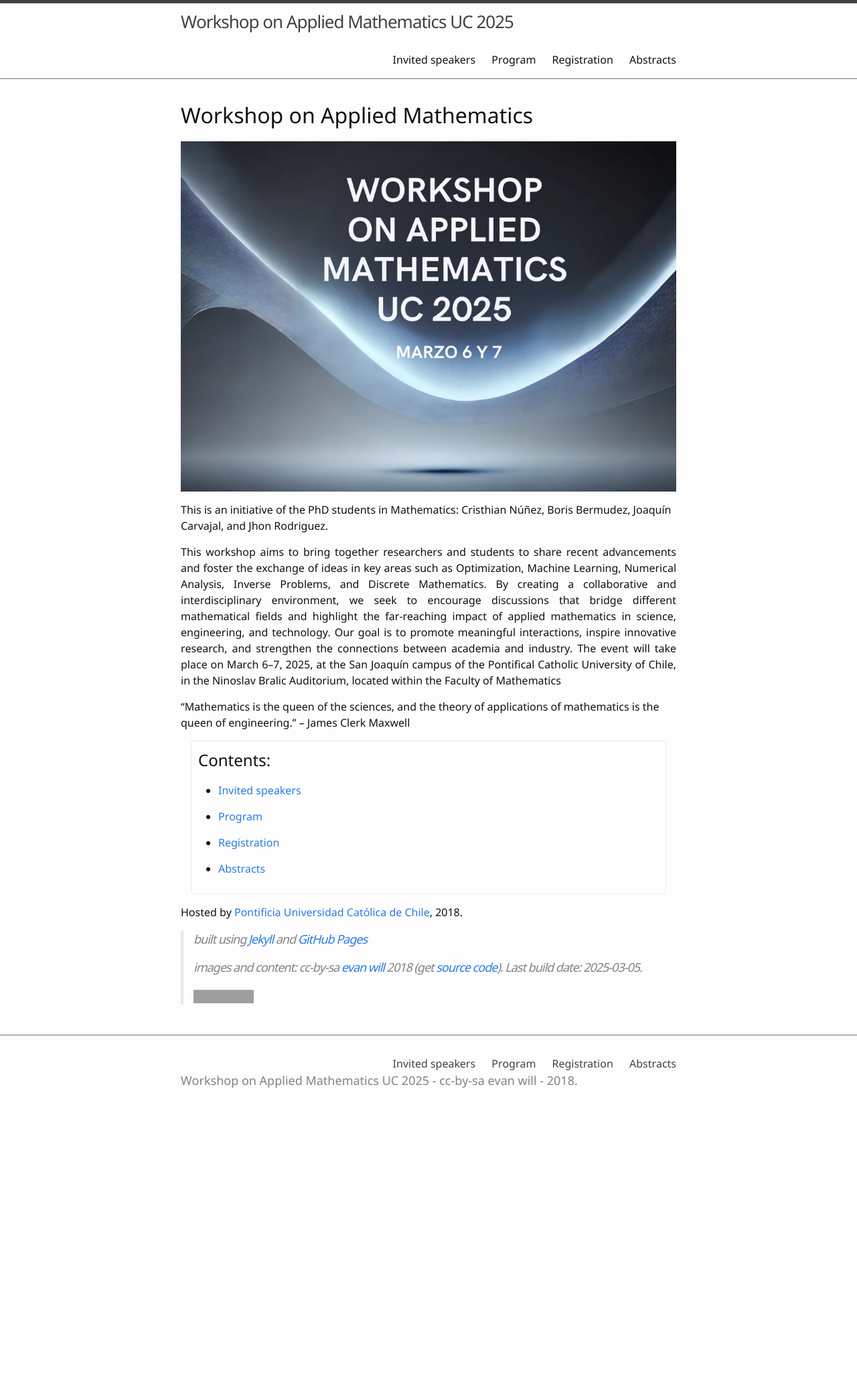
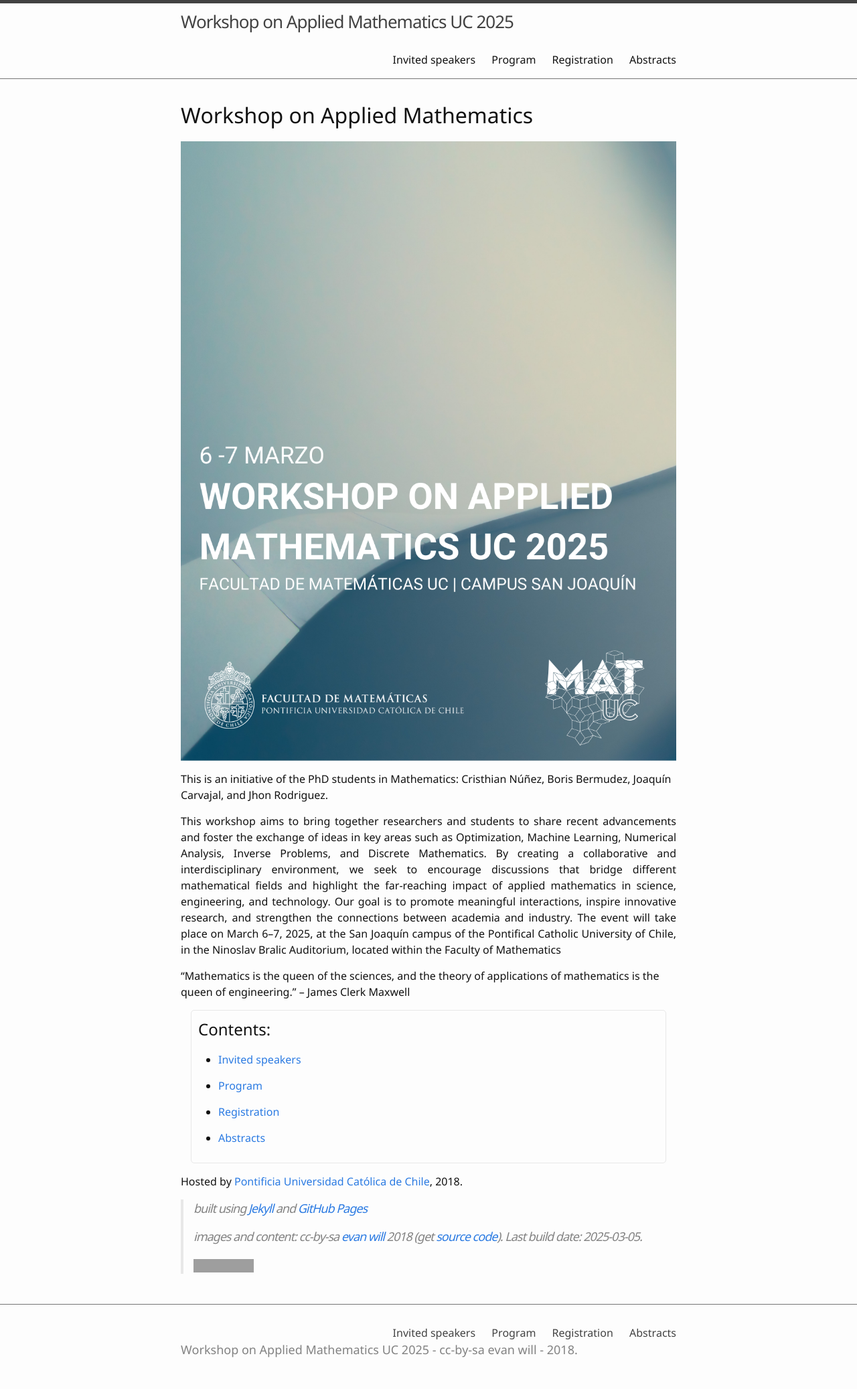
Before and after one commit to AppliedMathUC/workshop-applied-math-2025, a Jekyll site: the page built from index.md, in a window 1280 px wide. Shown: the whole page at 67% size. Built offline with Jekyll 4.4.1, drawn with Linux system fonts in a browser that asks for light colours; before the commit the page ends 1672 px from its top, so only the background shows below that; grey boxes are pictures that could not be loaded.

Commit message:
Update index.md

```diff
--- a/index.md
+++ b/index.md
@@ -4,7 +4,7 @@ title: Home
 
 # Workshop on Applied Mathematics
 
-{% include figure.html img="Workshop.jpeg" alt="intro image here" width="100%" %}
+{% include figure.html img="34.png" alt="intro image here" width="100%" %}
 
 This is an initiative of the PhD students in Mathematics: Cristhian Núñez, Boris Bermudez, Joaquín Carvajal, and Jhon Rodriguez.
 
```
